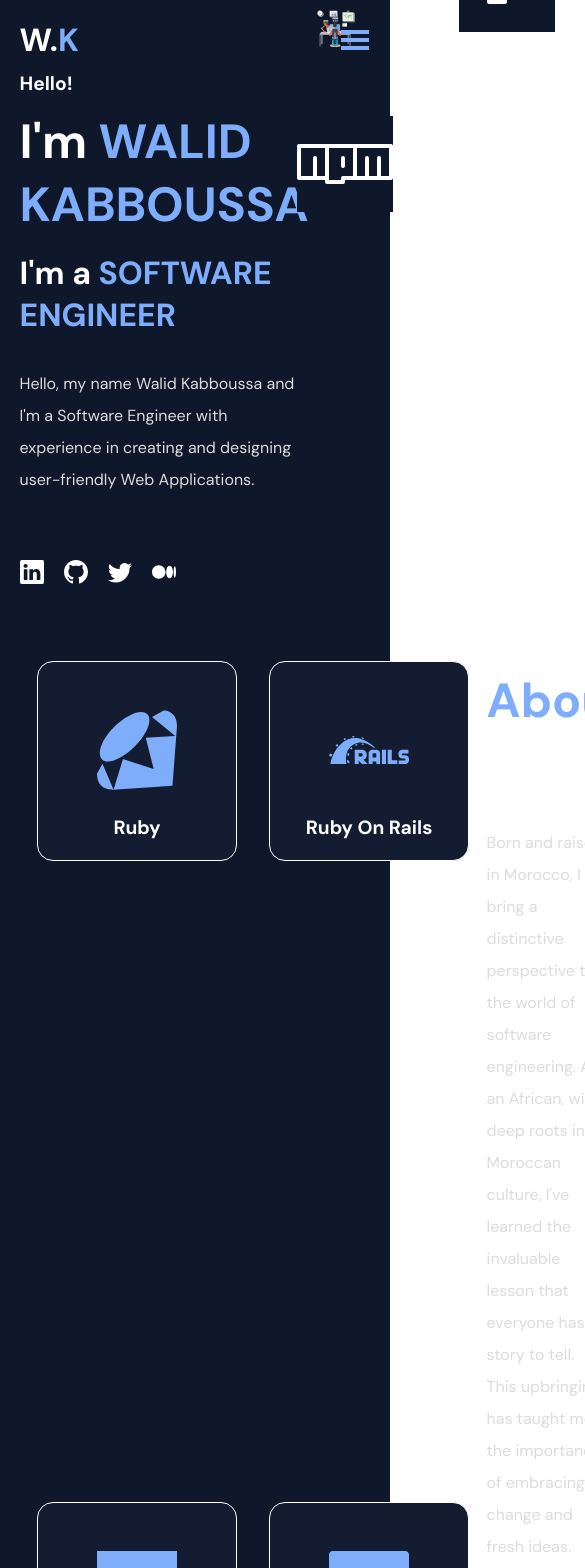
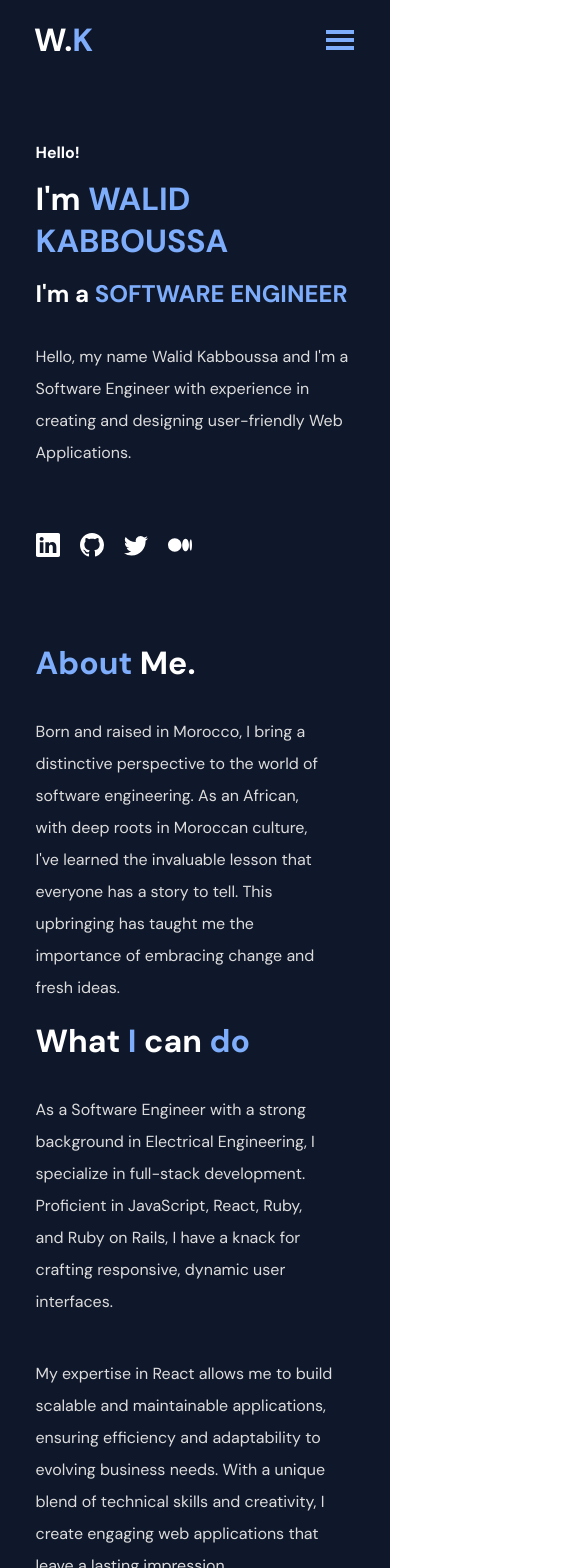
Before and after one commit to Hisoka37/My_Portfolio, a React (Vite) app: page / in a window 390 px wide. Shown: the top 1568 px of the page, 585 px wide, since content can reach past the window. Built offline with nearby package versions, Linux system fonts and the light colour scheme; the HTML template or start-up script is replaced by a standard one.

Commit message:
Implement mobile version for all componenets

```diff
--- a/src/components/Footer.jsx
+++ b/src/components/Footer.jsx
@@ -63,7 +63,7 @@ export const Footer = () => {
                             />
                         </PaddingContainer>
 
-                        <FlexContainer justify='center'>
+                        <FlexContainer justify='center' responsiveFlex>
                             <Button> Send Message </Button>
                         </FlexContainer>
                     </ContactForm>
--- a/src/components/MyProjects.jsx
+++ b/src/components/MyProjects.jsx
@@ -19,6 +19,9 @@ export const MyProjects = () => {
             id='Projects'
             top='5%'
             bottom='5%'
+            responsiveTop = '15%'
+            responsiveLeft = '1rem'
+            responsiveRight = '1rem'
         >
             <Heading as ='h4' size='h4'>
                 My Projects
--- a/src/components/MySkills.jsx
+++ b/src/components/MySkills.jsx
@@ -58,8 +58,12 @@ const Stacks = [
 
 export const MySkills = () => {
   return (
-    <PaddingContainer id="Skills" top="10%" bottom="10%">
-      <FlexContainer fullwidthChild>
+    <PaddingContainer id="Skills" top="10%" bottom="10%" responsiveLeft = '1rem' responsiveRight ='1rem'>
+      <FlexContainer
+       gap = '2rem'
+       responsiveFlex
+       responsiveDirection = 'column-reverse'
+       fullwidthChild>
         <SkillsContainer>
           {Stacks.map((stack) => (
             <SkillsCards key={stack.id}>
--- a/src/components/Navbar.jsx
+++ b/src/components/Navbar.jsx
@@ -29,10 +29,12 @@ export const Navbar = () => {
       <PaddingContainer
         top='1.2rem'
         bottom="1.2rem"
+        responsiveLeft = '1rem'
+        responsiveRight = '1rem'
       >
         <Container>
             {/* -- Left Side */}
-            <FlexContainer justify="space-between">
+            <FlexContainer justify="space-between" responsiveFlex>
                     <Logo>
                       W.<BlueText>K</BlueText>
                     </Logo>
--- a/src/components/Showcase.jsx
+++ b/src/components/Showcase.jsx
@@ -27,6 +27,9 @@ export const Showcase = () => {
             right='2%'
             top ='16%'
             bottom='10%'
+            responsiveLeft = '1rem'
+            responsiveRight ="1rem"
+            responsiveTop = '8rem'
         >
             <FlexContainer align='start' fullWidthChild>
                 <div>
@@ -39,7 +42,7 @@ export const Showcase = () => {
                         Hello, my name Walid Kabboussa and I'm a Software Engineer with experience in creating and designing user-friendly Web Applications.
                     </ParaText>
 
-                    <FlexContainer gap ='20px'>
+                    <FlexContainer gap ='20px' responsiveFlex>
                         <IconContainer color='white' size='1.5rem'>
                             <BsLinkedin />
                         </IconContainer>
@@ -56,7 +59,7 @@ export const Showcase = () => {
                 </div>
 
                 <FlexContainer justify ="flex-end">
-                <ShowCaseContainer>
+                <ShowCaseContainer display>
                         <ShowCaseImageCard>
                             <Image src={User} alt="" />
                         </ShowCaseImageCard>
--- a/src/components/layouts/NavMenu.jsx
+++ b/src/components/layouts/NavMenu.jsx
@@ -13,7 +13,7 @@ export const NavMenu = ({ setOpenMenu }) => {
   return (
     <NavMenuContainer>
         <PaddingContainer left='5%' right='5%' top='2rem'>
-            <FlexContainer justify="flex-end">
+            <FlexContainer justify="flex-end" responsiveFlex>
             <MenuIcon onClick={() => setOpenMenu(false)}>
                 <AiOutlineClose />
             </MenuIcon>
@@ -26,6 +26,7 @@ export const NavMenu = ({ setOpenMenu }) => {
           <FlexContainer
             direction = 'column'
             align='center'
+            responsiveFlex
           >
 
           {NavLinks.map((link) => (
--- a/src/components/layouts/Project.jsx
+++ b/src/components/layouts/Project.jsx
@@ -13,10 +13,10 @@ import {
 
  const Project = ({ data }) => {
   return (
-    <FlexContainer fullWidthChild>
+    <FlexContainer fullWidthChild reponsiveFlex>
         <div>
-            <FlexContainer align = 'center' gap = '1rem'>
-            <Heading as='h3' size='h3' bottom = '1rem'>
+            <FlexContainer gap = '1rem' responsiveFlex>
+            <Heading as='h3' size='h3' bottom = '1rem' righ ='1rem'>
                 {data.project_name}
             </Heading>
 
@@ -26,7 +26,7 @@ import {
             </FlexContainer>
 
             <PaddingContainer top='1rem'>
-                <FlexContainer gap='1.5rem'>
+                <FlexContainer gap ='1rem'>
                 {data.tech_stack.map((stack) => (
                     <TechStackCard key={stack.id}> {stack}</TechStackCard>
                 ))}
--- a/src/styles/Footer.styled.js
+++ b/src/styles/Footer.styled.js
@@ -2,6 +2,10 @@ import styled from "styled-components";
 
 export const ContactForm = styled.form`
     width: 40%;
+    @media(max-width: ${({ theme }) => theme.breakpoints.mobile}){
+        width: 90%;
+        margin: auto;
+    }
 `
 
 export const FormLabel = styled.p`
--- a/src/styles/Global.styled.js
+++ b/src/styles/Global.styled.js
@@ -17,6 +17,13 @@ export const PaddingContainer = styled.div`
   padding-bottom: ${({ bottom }) => bottom};
   padding-left: ${({ left }) => left};
   padding-right: ${({ right }) => right};
+
+  @media( max-width: ${({ theme }) => theme.breakpoints.mobile}){
+    padding-top: ${({ responsiveTop }) => responsiveTop};
+    padding-bottom: ${({ responsiveBottom }) => responsiveBottom};
+    padding-left: ${({ responsiveLeft }) => responsiveLeft};
+    padding-right: ${({ responsiveRight }) => responsiveRight};
+  }
 `
 
 export const FlexContainer = styled.div`
@@ -33,7 +40,10 @@ export const FlexContainer = styled.div`
         flex: ${({ fullWidthChild }) => fullWidthChild && 1};
     }
 
-    @media (max-width: ${({ theme }) => theme.breakpoints.mobile}){}
+    @media (max-width: ${({ theme }) => theme.breakpoints.mobile}){
+        display: ${({ responsiveFlex }) => responsiveFlex ? ' flex ' : ' block '};
+        flex-direction: ${({ responsiveDirection  }) => responsiveDirection};
+    }
 `
 
 export const Heading = styled(PaddingContainer)`
@@ -54,6 +64,24 @@ export const Heading = styled(PaddingContainer)`
                 return;
         }
     }};
+
+    @media(max-width: ${({theme })=> theme.breakpoints.mobile}){
+        font-size: ${({ size }) => {
+        switch (size) {
+
+            case 'h1':
+                return '2.5rem';
+            case 'h2':
+                return '2rem'
+            case 'h3':
+                return '1.5rem'
+            case 'h4':
+                return '1rem'
+            default:
+                return;
+        }
+    }};
+    }
 `
 
 export const ParaText = styled(PaddingContainer)`
@@ -84,7 +112,7 @@ export const Button = styled.a`
     display: inline-block;
     width: max-content;
     padding: 1rem 2rem;
-    color: ${({ theme}) => theme.colors.white};
+    color: ${({ theme }) => theme.colors.white};
     background-color: ${({ theme }) => theme.colors.primary_light};
     border: 1px solid ${({ theme }) => theme.colors.gray};
     border-radius: 5px;
@@ -93,7 +121,7 @@ export const Button = styled.a`
     text-decoration: none;
 
     &:hover{
-        color: ${({ theme })=> theme.colors.primary_light};
+        color: ${({ theme }) => theme.colors.primary_light};
         background-color: ${({ theme }) => theme.colors.white};
     }
 
--- a/src/styles/MyProject.styled.js
+++ b/src/styles/MyProject.styled.js
@@ -6,6 +6,11 @@ export const TechStackCard =  styled.div`
     color: #fff;
     padding: 0.3rem 1rem;
     border-radius: 5px;
+
+    @media(max-width: ${({ theme }) => theme.breakpoints.mobile}){
+        margin-right: 1rem;
+        margin-top: 1rem;
+    }
 `
 
 export const ProjectImageContainer = styled.div`
@@ -19,4 +24,13 @@ export const ProjectImage = styled.img`
     height: 300px;
     object-fit: fill;
     border-radius: 10px;
+
+    @media(max-width: ${({ theme }) => theme.breakpoints.mobile}){
+       object-fit: fill;
+       width: 100%;
+       height: auto;
+       margin-top: 2rem;
+       object-fit: cover;
+
+    }
 `
--- a/src/styles/MySkills.styled.js
+++ b/src/styles/MySkills.styled.js
@@ -5,11 +5,17 @@ export const SkillsContainer = styled.div`
     grid-template-columns: auto auto;
     grid-gap: 2rem;
     padding:0 5%;
+
+    @media(max-width: ${({ theme }) => theme.breakpoints.mobile }){
+        padding: 0;
+        grid-gap: 1rem;
+
+    }
 `
 
 export const SkillsCards = styled.div`
     width: 200px;
-    height: 200px;
+    height: 150px;
     border: 1px solid #fff;
     border-radius: 1rem;
     padding: 3rem 0;
@@ -17,4 +23,11 @@ export const SkillsCards = styled.div`
     flex-direction: column;
     align-items: center;
     background-color: ${({ theme}) => theme.colors.primary_light};
+
+    @media(max-width: ${({ theme}) => theme.breakpoints.mobile}){
+        width: 140px;
+        height: 150px;
+        padding: 0.8rem 0;
+        display: flex;
+    }
 `
--- a/src/styles/ShowCase.styled.js
+++ b/src/styles/ShowCase.styled.js
@@ -2,6 +2,9 @@ import styled from "styled-components";
 
 export const ShowCaseContainer = styled.div`
     position: relative;
+@media(max-width : ${({ theme }) => theme.breakpoints.mobile}){
+    display: none;
+}
 
 `
 export const Image = styled.img`
```
